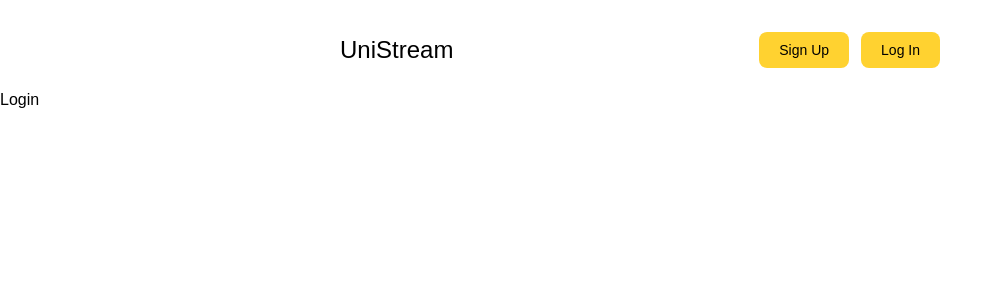
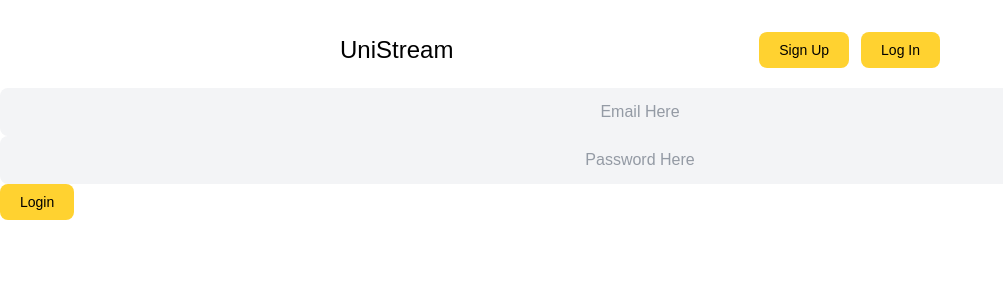
Before and after one commit to khalidkarimkqr/UniStream, a React (Vite) app in the folder client/: page /login in a window 1280 px wide. Shown: the top 300 px of the page, without its empty margins (0-1003 px from the left). Built offline with nearby package versions, Linux system fonts and the light colour scheme; a web font is replaced by a local one.

Commit message:
start login form with email and password input fields

```diff
--- a/client/src/pages/Login.jsx
+++ b/client/src/pages/Login.jsx
@@ -1,7 +1,19 @@
 import React from "react";
+import Input from "../components/ui/Input";
+import Button from "../components/ui/Button";
+import axios from "axios";
+import toast from "react-hot-toast";
 
 const Login = () => {
-  return <div>Login</div>;
+  return (
+    <div>
+      <form>
+        <Input id="email" type="email" placeholder="Email Here" />
+        <Input id="password" type="password" placeholder="Password Here" />
+        <Button text="login" />
+      </form>
+    </div>
+  );
 };
 
 export default Login;
```
